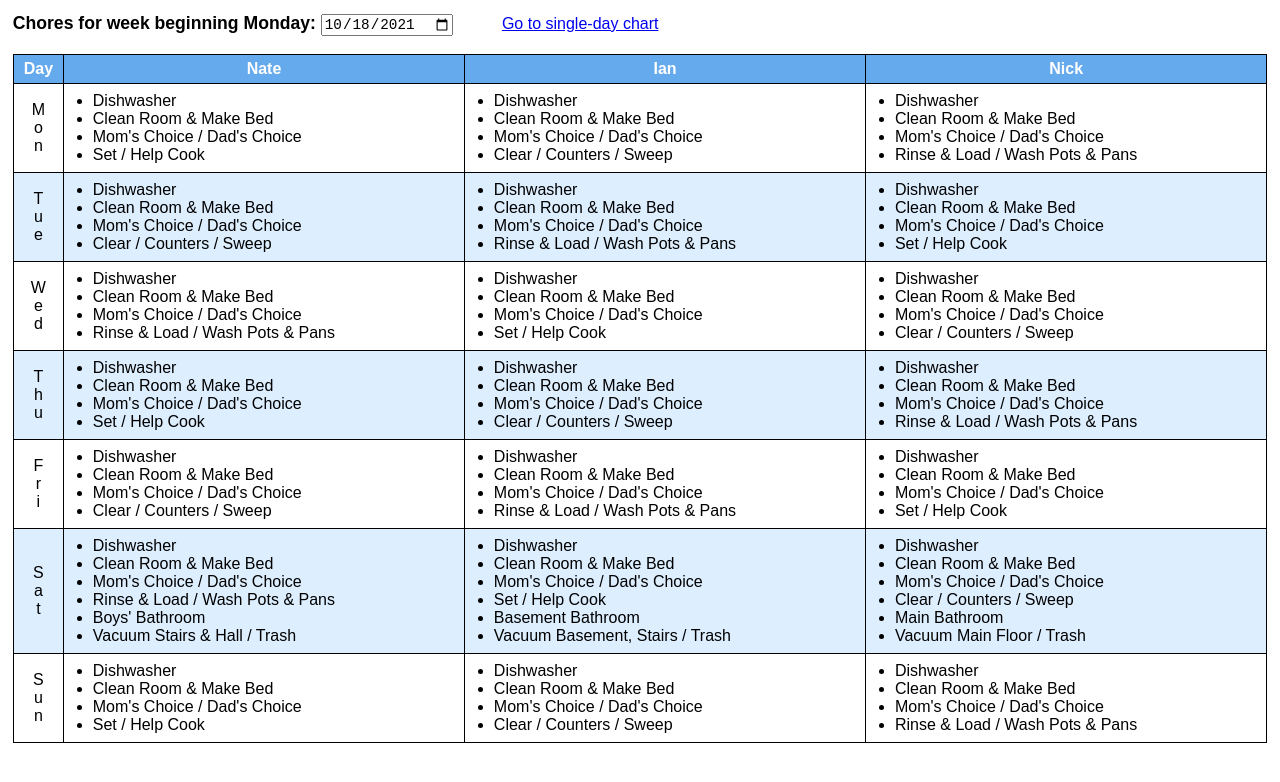
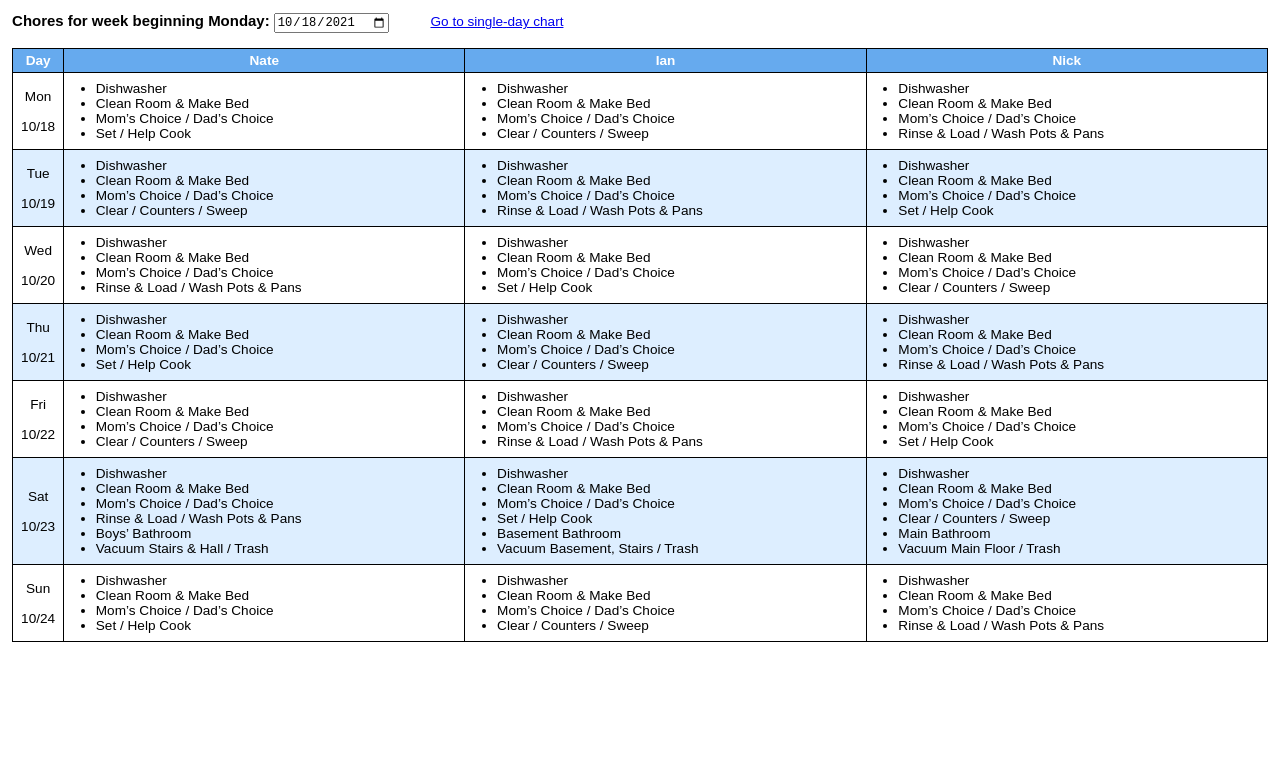
Before and after one commit to danschuring/danschuring.github.io, a plain HTML site: page boyschores-for-print.html in a window 1280 px wide. Drawn offline with Linux system fonts and the light colour scheme.

Commit message:
Add files tested for print page w/ dynam dates

```diff
--- a/boyschores-for-print.html
+++ b/boyschores-for-print.html
@@ -36,43 +36,43 @@
     <th class="thboy">Nick</th>
   </tr>
   <tr>
-    <td class="daycolumn">M<br>o<br>n</td>
+    <td class="daycolumn">Mon<br><br><span class="monthdate"></span></td>
     <td><ul id="nate0"></ul></td>
     <td><ul id="ian0"></ul></td>
     <td><ul id="nick0"></ul></td>
   </tr>
   <tr>
-    <td class="daycolumn">T<br>u<br>e</td>
+    <td class="daycolumn">Tue<br><br><span></span></td>
     <td><ul id="nate1"></ul></td>
     <td><ul id="ian1"></ul></td>
     <td><ul id="nick1"></ul></td>
   </tr>
   <tr>
-    <td class="daycolumn">W<br>e<br>d</td>
+    <td class="daycolumn">Wed<br><br><span></span></td>
     <td><ul id="nate2"></ul></td>
     <td><ul id="ian2"></ul></td>
     <td><ul id="nick2"></ul></td>
   </tr>
   <tr>
-    <td class="daycolumn">T<br>h<br>u</td>
+    <td class="daycolumn">Thu<br><br><span></span></td>
     <td><ul id="nate3"></ul></td>
     <td><ul id="ian3"></ul></td>
     <td><ul id="nick3"></ul></td>
   </tr>
   <tr>
-    <td class="daycolumn">F<br>r<br>i</td>
+    <td class="daycolumn">Fri<br><br><span></span></td>
     <td><ul id="nate4"></ul></td>
     <td><ul id="ian4"></ul></td>
     <td><ul id="nick4"></ul></td>
   </tr>
   <tr>
-    <td class="daycolumn">S<br>a<br>t</td>
+    <td class="daycolumn">Sat<br><br><span></span></td>
     <td><ul id="nate5"></ul></td>
     <td><ul id="ian5"></ul></td>
     <td><ul id="nick5"></ul></td>
   </tr>
   <tr>
-    <td class="daycolumn">S<br>u<br>n</td>
+    <td class="daycolumn">Sun<br><br><span></span></td>
     <td><ul id="nate6"></ul></td>
     <td><ul id="ian6"></ul></td>
     <td><ul id="nick6"></ul></td>
--- a/boyschores.css
+++ b/boyschores.css
@@ -5,6 +5,10 @@
 body {
   padding: 0.3em 0.3em;
   font-family: Arial,Helvetica,sans-serif;
+}
+
+#printpage {
+  font-size: 85%;
 }
 
 h1 {
@@ -83,6 +87,9 @@ table, th, td {
 .daycolumn {
   text-align: center;
 }
+#tab01 * {
+  -webkit-print-color-adjust: exact;
+}
 
 @media (min-width: 800px){
   .container {
--- a/boyschores.js
+++ b/boyschores.js
@@ -2,7 +2,7 @@
 const everyDayChores =
       "<li>Dishwasher</li>" +
       "<li>Clean Room & Make Bed</li>" +
-      "<li>Mom's Choice / Dad's Choice</li>";
+      "<li>Mom’s Choice / Dad’s Choice</li>";
 const switchChores =
       ["Set / Help Cook",
        "Clear / Counters / Sweep",
@@ -13,11 +13,10 @@ const satIan =
        "<li>Vacuum Basement, Stairs / Trash";
 const satNN =
       ["<li>Main Bathroom</li> <li>Vacuum Main Floor / Trash</li>",
-       "<li>Boys' Bathroom</li> <li> Vacuum Stairs & Hall / Trash</li"
+       "<li>Boys’ Bathroom</li> <li> Vacuum Stairs & Hall / Trash</li"
       ];
 
-// Seems convoluted, but
-// today = new Date() yields timezone issues
+// Seems convoluted, but today = new Date() yields timezone issues
   let a = new Date();
   let aYear = a.getFullYear();
   let aMonth = a.getMonth() + 1;
@@ -49,6 +48,7 @@ window.addEventListener('DOMContentLoaded', function() {defaultToday()});
 
 // Sets default value of date input to today or this week's Mon for print chart
 // Puts current day of week in front of date input
+// Puts date in appropriate row for print chart
 // Calls daysFromBase
 function defaultToday() {
   if (page === "boyschores.html") {
@@ -59,6 +59,11 @@ function defaultToday() {
       let daysFromMon = Math.floor((today - baseDate) / oneDay) % 7;
       let thisMon = new Date(today.getTime() - (daysFromMon * oneDay));
       document.querySelector("#choredate").valueAsDate = thisMon;
+      let x = document.getElementById("tab01");
+      let daySpan = x.getElementsByTagName("span");
+      for (let i = 0; i < daySpan.length; i++) {
+        daySpan[i].innerHTML = aMonth + "/" + (aDateOfMonth - daysFromMon + i);
+      }
       return daysFromBase();
   }
 }
@@ -76,12 +81,24 @@ function daysFromBase() {
 // Calculates day of week of changed input date to push in front of date input for single-day chart
 document.getElementById("choredate").addEventListener("change", changed);
 function changed() {
+  let newCalDate = new Date(document.getElementById("choredate").value);
   if (page === "boyschores.html") {
-    let newCalDate = new Date(document.getElementById("choredate").value);
     document.getElementById("day-of-week").innerHTML =
-      dayArray[newCalDate.getDay() + 1]; // or would pickedDate work better?
+      dayArray[newCalDate.getDay() + 1];
     return daysFromBase();
   } else if (page === "boyschores-for-print.html") {
+      let b = document.getElementById("choredate").value;
+      let bYear = b.substr(0, 4);
+      let bMonth = parseInt(b.substr(5, 2), 10) - 1;
+      let bDate = parseInt(b.substr(8, 2), 10);
+      const options = { month: 'numeric', day: 'numeric' }; // month: 'numeric', day: 'numeric'
+      let x = document.getElementById("tab01");
+      let daySpan = x.getElementsByTagName("span");
+      for (let i = 0; i < daySpan.length; i++) {
+        let bClean = new Date(bYear, bMonth, bDate + i);
+        let dateToPrint = bClean.toLocaleDateString(undefined, options);
+        daySpan[i].innerHTML = dateToPrint;
+      }
     return daysFromBase();
   }
 }
```
